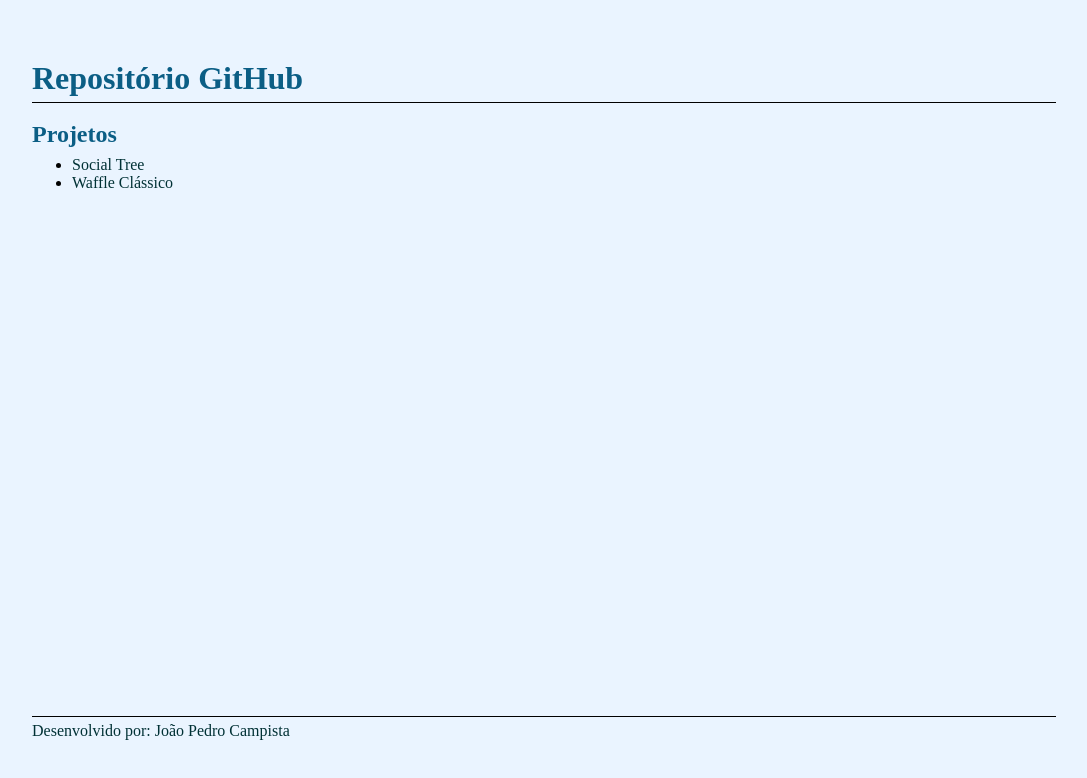
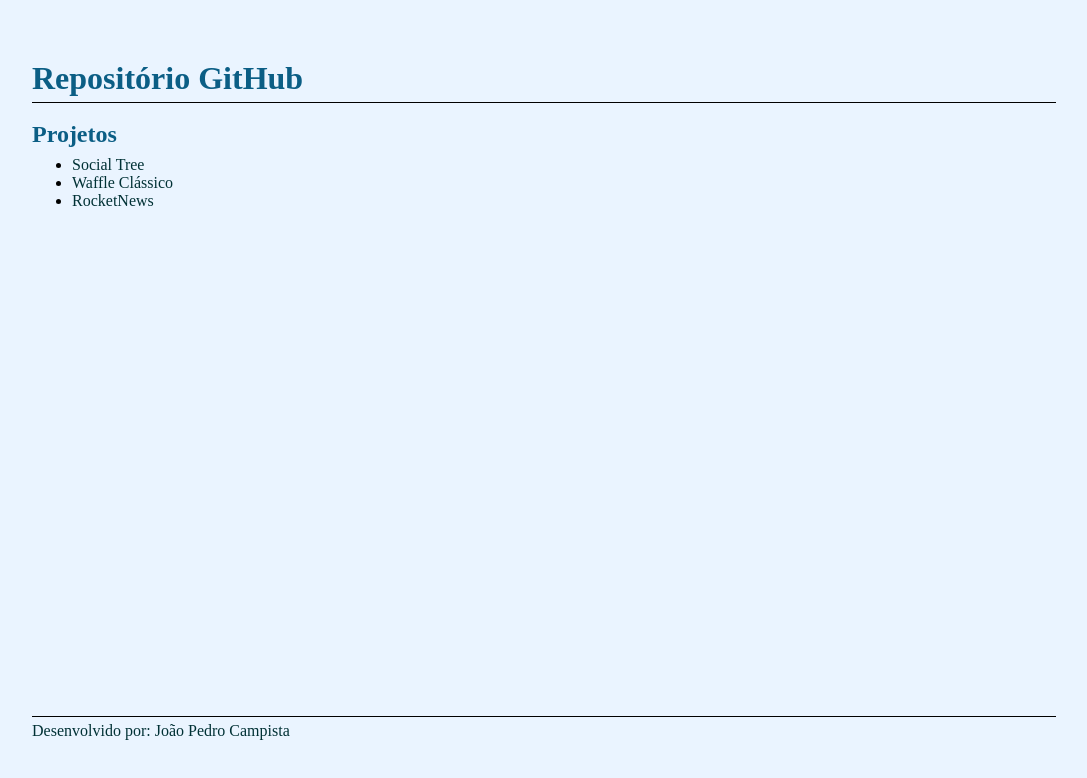
Before and after one commit to Joao-ZenusZ/DiscoverRS, a plain HTML site: page index.html in a window 1280 px wide. Shown: the whole page, without its empty margins (96-1183 px from the left). Drawn offline with Linux system fonts and the light colour scheme.

Commit message:
Desafio4 SemiFinal

```diff
--- a/index.html
+++ b/index.html
@@ -14,6 +14,7 @@
     <ul>
         <li><a href="https://joao-zenusz.github.io/DiscoverRS/Desafio2/social-tree.html">Social Tree</a></li>
         <li><a href="https://joao-zenusz.github.io/DiscoverRS/Desafio3/index.html">Waffle Clássico</a></li>
+        <li><a href="https://joao-zenusz.github.io/DiscoverRS/Desafio4/index.html">RocketNews</a></li>
     </ul>
     <div id="bot-text">
         <p>
```
